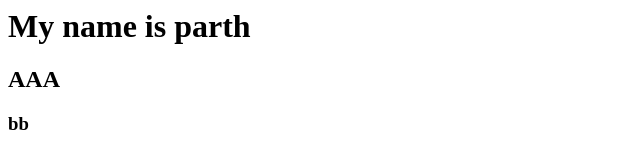
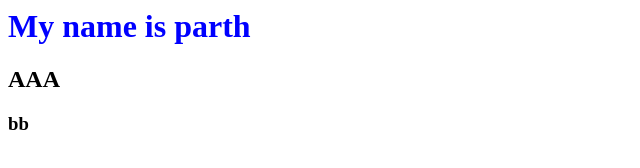
Before and after one commit to parth221/SshRemote, a plain HTML site: page index.html in a window 1280 px wide. Shown: the whole page, without its empty margins (0-640 px from the left). Drawn offline with Linux system fonts and the light colour scheme.

Commit message:
Changes according to review

```diff
--- a/index.html
+++ b/index.html
@@ -1,5 +1,13 @@
 <html>
     <!-- Plz use Css -->
+    <head>
+      <style>
+      h1 {
+        color: blue;
+
+      }
+      </style>
+    </head>
 <body>
 <h1>My name is parth</h1>
 <h2>AAA</h2>
```
